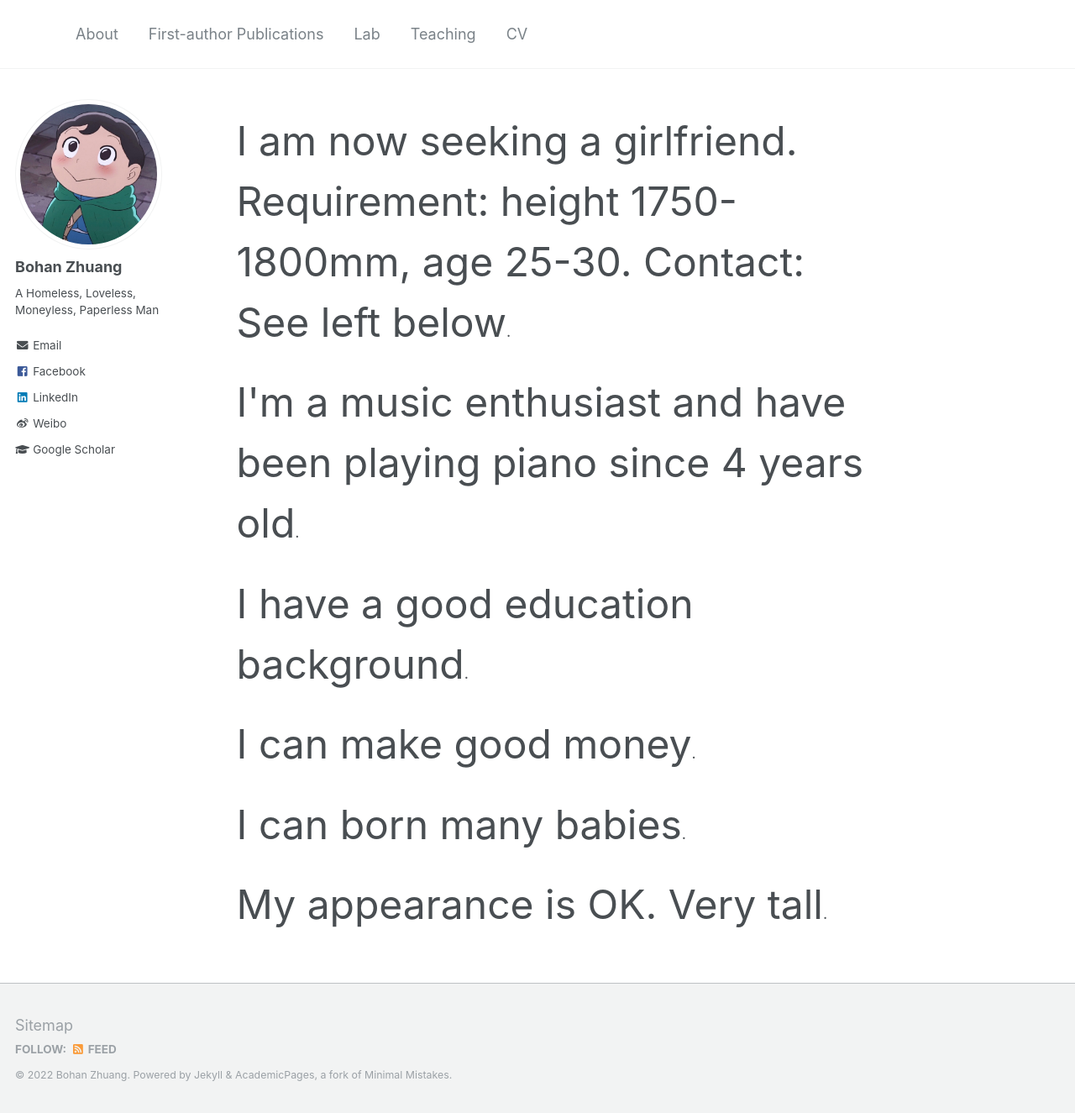
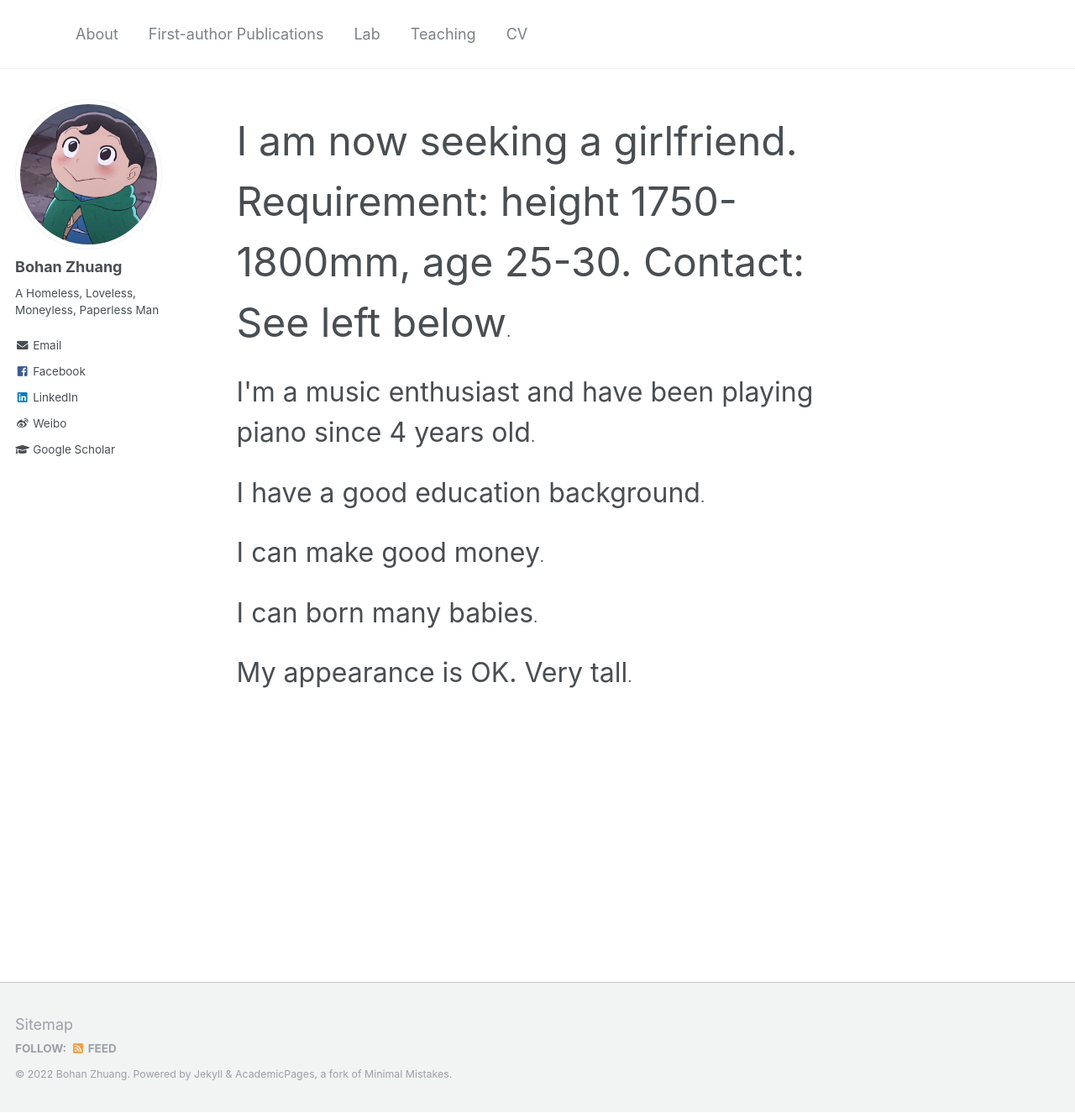
Before and after one commit to bohanzhuang/bohanzhuang.github.io, a Jekyll site: the page built from _pages/about.md, in a window 1280 px wide and 1325 px high. Shown: the whole window at 84% size. Built offline with Jekyll 4.4.1, drawn with Linux system fonts in a browser that asks for light colours.

Commit message:
Update about.md

```diff
--- a/_pages/about.md
+++ b/_pages/about.md
@@ -13,21 +13,21 @@
 </p>
 
 <p>
-<font size=10>I'm a music enthusiast and have been playing piano since 4 years old</font>.
+<font size=6>I'm a music enthusiast and have been playing piano since 4 years old</font>.
 </p>
 
 <p>
-<font size=10>I have a good education background</font>.
+<font size=6>I have a good education background</font>.
 </p>
 
 <p>
-<font size=10>I can make good money</font>.
+<font size=6>I can make good money</font>.
 </p>
 
 <p>
-<font size=10>I can born many babies</font>.
+<font size=6>I can born many babies</font>.
 </p>
 
 <p>
-<font size=10>My appearance is OK. Very tall</font>.
+<font size=6>My appearance is OK. Very tall</font>.
 </p>
```
